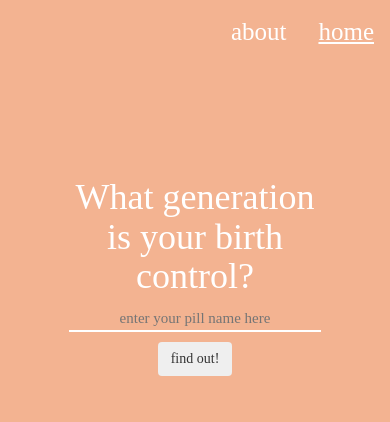
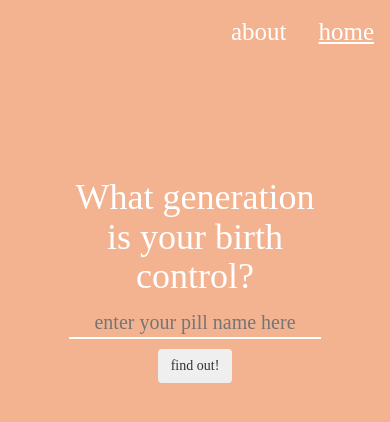
Before and after one commit to whatgismybc/whatgismybc.github.io, a Flask app: page / in a window 390 px wide. Shown: the top 422 px of the page. Run offline with Flask 2, Linux system fonts and the light colour scheme; some libraries are stand-ins or nearby versions.

Commit message:
fiddling with mobile text size

```diff
--- a/static/style.css
+++ b/static/style.css
@@ -213,6 +213,6 @@ body {
 
 @media screen and (max-width: 500px) {
     .form__field {
-      font-size: 15px;
+      font-size: 20px;
     }
 }
```
